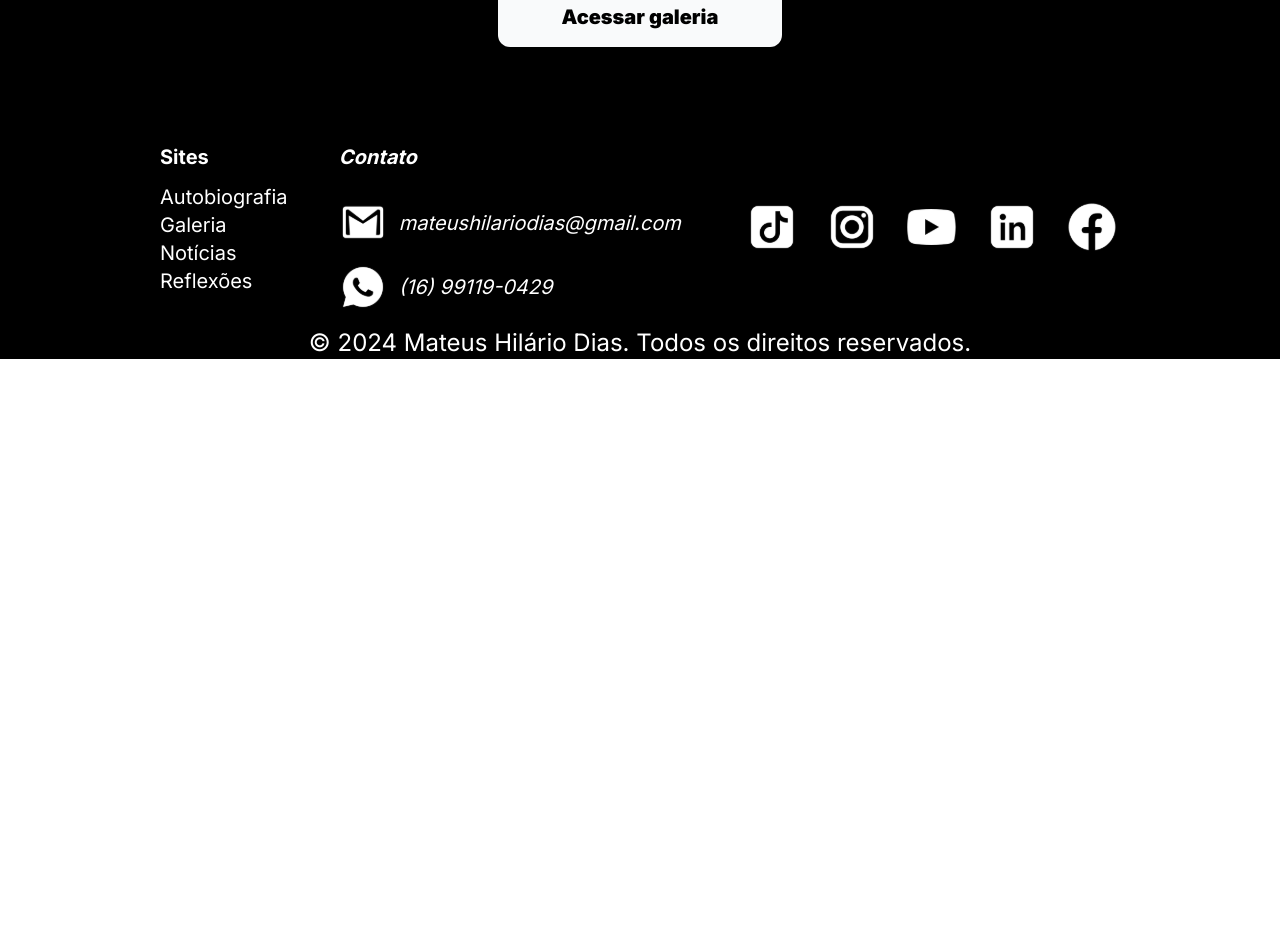
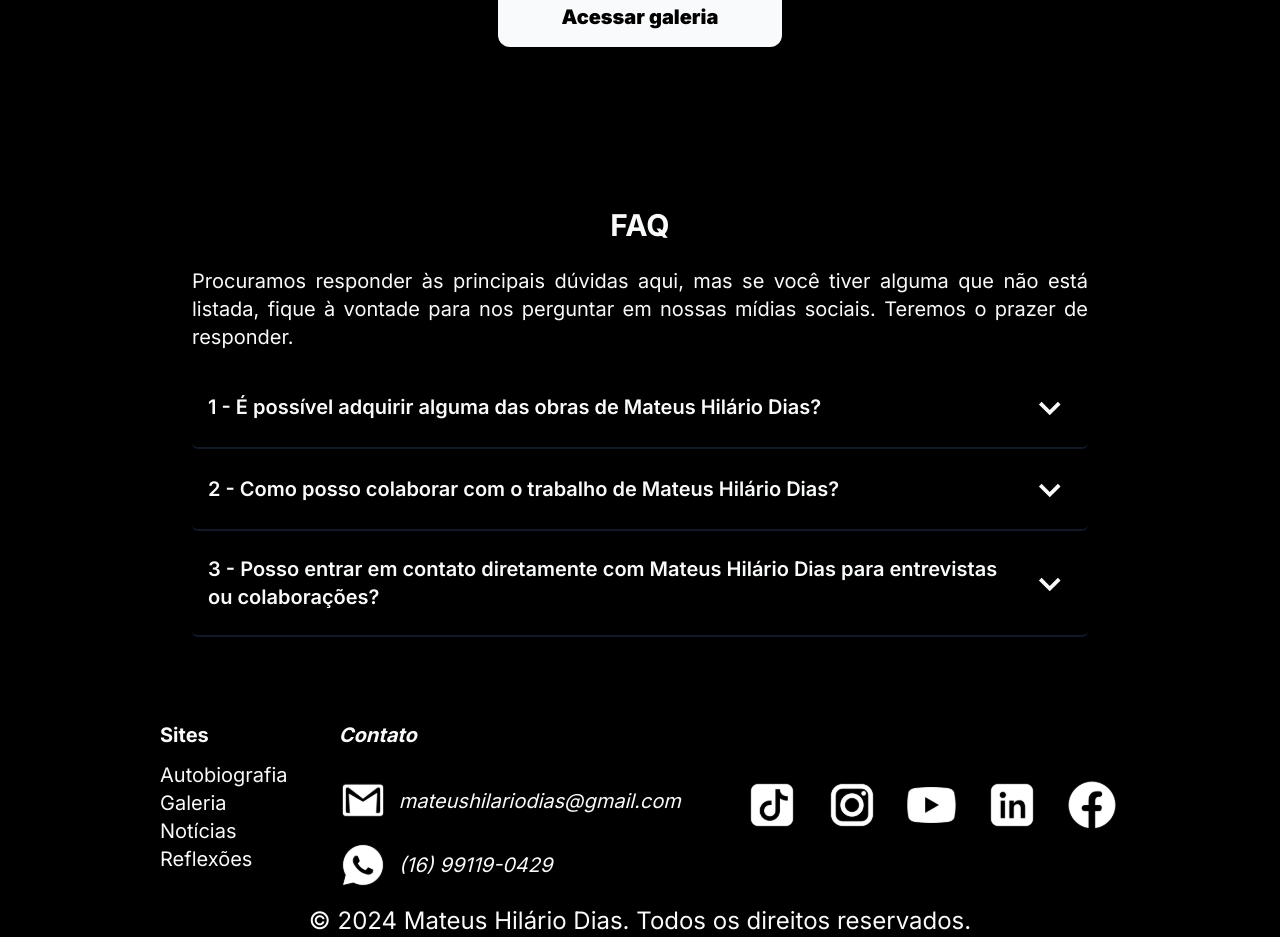
Before and after one commit to mateushilariodias/mateushilariodias, a Next.js app in the folder application/: page / in a window 1280 px wide. Shown: the part 1804-2741 px from the top of the page. Before the commit the page ends 2163 px from the top, so only its background shows below. Built offline with nearby package versions, Linux system fonts and the light colour scheme.

Commit message:
implements the homepage FAQ

```diff
--- a/application/src/app/page.tsx
+++ b/application/src/app/page.tsx
@@ -1,6 +1,7 @@
 import Footer from "@/components/common/Footer";
 import Header from "@/components/common/Header";
 import AboutSection from "@/components/homepage/AboutSection";
+import FaqSection from "@/components/homepage/FaqSection";
 import GalleryPresentationSection from "@/components/homepage/GalleryPresentationSection";
 import HeroSection from "@/components/homepage/HeroSection";
 
@@ -11,6 +12,7 @@ export default function Home() {
       <HeroSection/>
       <AboutSection/>
       <GalleryPresentationSection/>
+      <FaqSection/>
       <Footer/>
     </main>
   );
--- a/application/src/components/common/Footer.tsx
+++ b/application/src/components/common/Footer.tsx
@@ -5,7 +5,7 @@ import Link from "next/link";
 function Footer() {
 
     return (
-        <footer className="bg-black text-white flex flex-col justify-center items-center w-full">
+        <footer className="bg-black text-gray-50 flex flex-col justify-center items-center w-full">
             <section className="flex flex-row justify-between py-3 lg:py-4 px-4 lg:px-16 xl:px-40 w-full">
                 <nav className="flex-col gap-4 text-xl">
                     <h3 className="font-bold pb-3">Sites</h3>
--- /dev/null
+++ b/application/src/components/homepage/Faq.tsx
@@ -0,0 +1,29 @@
+'use client';
+
+import { useState } from 'react';
+import { IDataFaqSection } from '@/data/homepage/FaqSection';
+import { BiChevronDown, BiChevronUp } from 'react-icons/bi';
+
+interface IFaqProps {
+    data: IDataFaqSection;
+    className?: string;
+}
+
+export default function CardsAboutSection({ className, data }: IFaqProps): JSX.Element {
+    const { id, question, answer } = data;
+    const [clickArrow, setClickArrow] = useState<boolean>(true);
+
+    return (
+        <div className={"lg:max-w-4xl lg:mx-auto border-solid border-b-2 border-gray-900 text-gray-50 p-4 rounded-md shadow-md " + className}>
+            <button className="w-full flex items-center justify-between" onClick={() => setClickArrow(!clickArrow)}>
+                <h3 className="w-full text-base lg:text-xl text-left font-semibold py-2">{id} - {question}</h3>
+                {clickArrow ? (
+                    <BiChevronDown className="h-12 w-12 text-gray-50 text-right" />
+                ) : (
+                    <BiChevronUp className="h-12 w-12 text-gray-50" />
+                )}
+            </button>
+            <p className={`text-lg text-left lg:py-4 lg:px-8 ${clickArrow ? "hidden" : "block"}`}>{answer}</p>
+        </div>
+    );
+}
--- /dev/null
+++ b/application/src/components/homepage/FaqRender.tsx
@@ -0,0 +1,22 @@
+'use client'
+
+import { IDataFaqSection } from "@/data/homepage/FaqSection";
+import Faq from "./Faq";
+
+interface IFaqSectionRenderProps {
+    data: IDataFaqSection[];
+}
+
+export default function FaqRender({ data }: IFaqSectionRenderProps): JSX.Element {
+    return (
+        <ul>
+            {data.map((item: IDataFaqSection) => {
+                return (
+                    <li key={item.id}>
+                        <Faq data={item} />
+                    </li>
+                )
+            })}
+        </ul>
+    )
+}
--- /dev/null
+++ b/application/src/components/homepage/FaqSection.tsx
@@ -0,0 +1,24 @@
+'use client'
+
+import { DataFaqSection } from "@/data/homepage/FaqSection";
+import FaqRender from "./FaqRender";
+
+export default function FaqSection() {
+    return (
+        <section className="w-full bg-black text-gray-50 pb-12">
+            <div className="w-full lg:max-w-4xl lg:mx-auto px-3 lg:px-0">
+                <h2 className="font-bold text-center text-base lg:text-3xl pt-10 lg:pt-20 pb-4 lg:pb-6">
+                    FAQ
+                </h2>
+                <div className="flex flex-col gap-4 lg:gap-6 mx-auto xl:max-w-4xl px-4 lg:px-0 text-justify tex-base lg:text-xl pb-4">
+                    <p>
+                        Procuramos responder às principais dúvidas aqui, mas se você tiver alguma que não está listada, fique à vontade para nos perguntar em nossas mídias sociais. Teremos o prazer de responder.
+                    </p>
+                </div>
+            </div>
+            <article className="pb-5 px-4 lg:px-4">
+                <FaqRender data={DataFaqSection} />
+            </article>
+        </section>
+    );
+}
--- /dev/null
+++ b/application/src/data/homepage/FaqSection.tsx
@@ -0,0 +1,19 @@
+export interface IDataFaqSection {
+    id: number;
+    question: string;
+    answer: string;
+}
+
+export const DataFaqSection: IDataFaqSection[] = [{
+    id: 1,
+    question:'É possível adquirir alguma das obras de Mateus Hilário Dias?',
+    answer:'No momento, o site está focado em compartilhar as obras de forma gratuita para promover o acesso à arte. Futuramente, podem ser disponibilizados meios para adquirir ou apoiar o trabalho de Mateus.',
+},{
+    id: 2,
+    question:'Como posso colaborar com o trabalho de Mateus Hilário Dias?',
+    answer:'Estamos sempre abertos a colaborações e parcerias. Se você deseja colaborar ou apoiar de alguma forma, entre em contato conosco através das informações fornecidas na seção de contato do site.',
+},{
+    id: 3,
+    question:'Posso entrar em contato diretamente com Mateus Hilário Dias para entrevistas ou colaborações?',
+    answer:'Sim, você pode entrar em contato através da seção de contato do site ou enviando uma mensagem pelas redes sociais. Mateus e sua equipe estão abertos a oportunidades de entrevistas e colaborações.',
+},]
```
